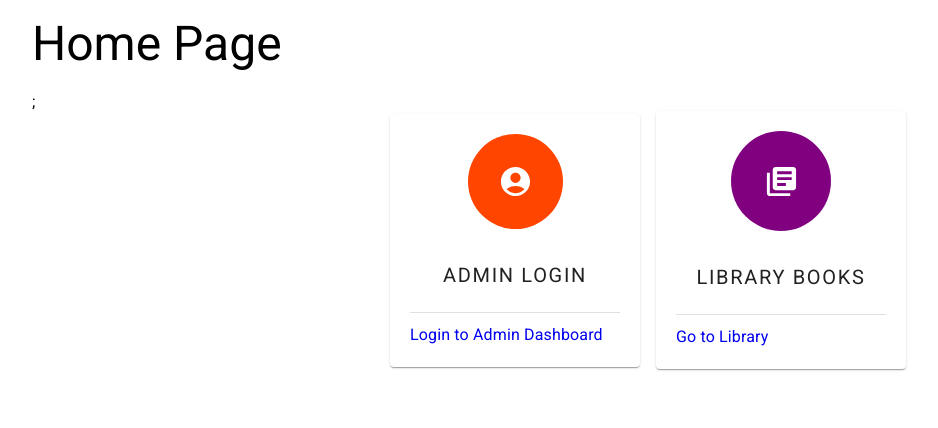
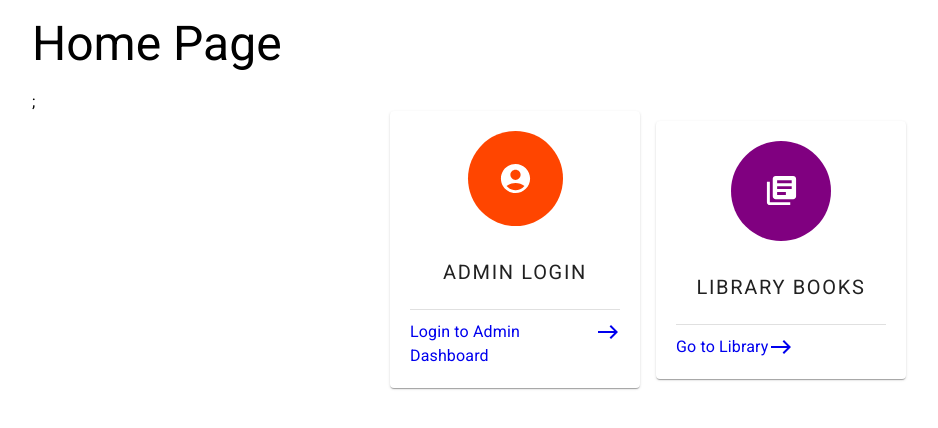
Before and after one commit to Varshithvhegde/LibraryManagment, a React (Create React App) app: page /home in a window 1280 px wide. Shown: the top 428 px of the page, without its empty margins (0-938 px from the left). Built offline with nearby package versions, Linux system fonts and the light colour scheme; no server answers; the database is empty.

Commit message:
Completed Splash Screen

```diff
--- a/src/components/home.jsx
+++ b/src/components/home.jsx
@@ -3,7 +3,7 @@ import { Link } from "react-router-dom";
 import { Avatar, Card, Divider, Typography } from "@mui/material";
 import { Box, Stack } from "@mui/system";
 import { AccountCircle, LibraryBooks } from "@mui/icons-material";
-
+import EastIcon from "@mui/icons-material/East";
 const HomePage = () => {
   const [showContent, setShowContent] = useState(false);
 
@@ -57,6 +57,7 @@ const HomePage = () => {
               sx={{ textDecoration: "none" }}
             >
               <Typography>Login to Admin Dashboard</Typography>
+              <EastIcon />
             </Stack>
           </Card>
           <Card sx={{ p: "20px", width: "250px" }}>
@@ -84,6 +85,7 @@ const HomePage = () => {
               sx={{ textDecoration: "none" }}
             >
               <Typography>Go to Library</Typography>
+              <EastIcon />
             </Stack>
           </Card>
         </Stack>
```
